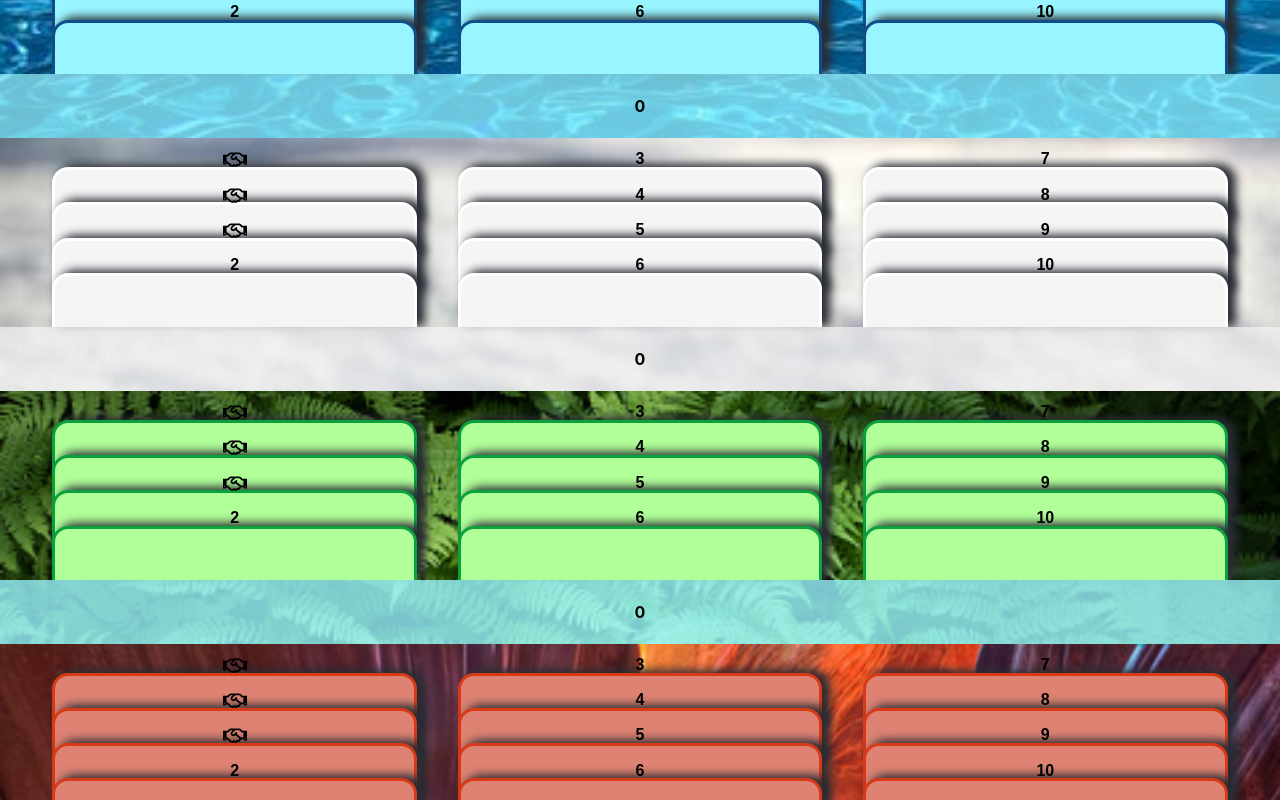
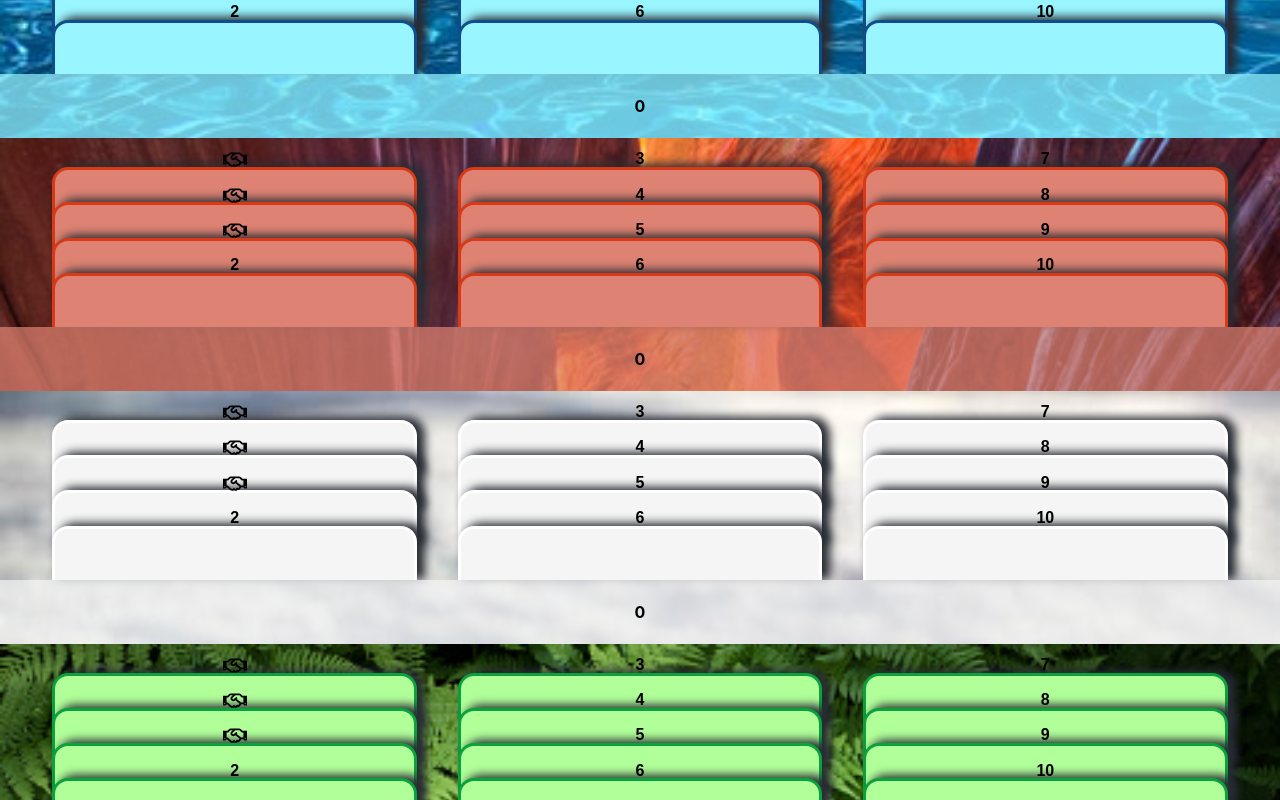
Before and after one commit to ella-jennings/cs50-final-project, a React (Create React App) app: page / in a window 1280 px wide. Shown: the part 500-1300 px from the top of the page. Built offline with nearby package versions, Linux system fonts and the light colour scheme.

Commit message:
refactor: pushed down responsibilities into react components rather than global state, some nice refactoring

```diff
--- a/src/components/card/card.jsx
+++ b/src/components/card/card.jsx
@@ -1,16 +1,15 @@
 import React from 'react';
-import {Deal} from '../../constants';
 import DealIcon from '../deal/deal';
 import './card.scss'
 
 const Card = (props) => {
     let className = props.selected === true ? "--selected" : "";
-    const value = props.value === Deal ? <DealIcon className={className}/> : props.value;
+    const cardValue = props.value.toString().includes("Deal") ? <DealIcon className={className}/> : props.value;
 
     return(
-        <button name={props.value} className={`card card_${props.colour} card${className}`} onClick={() => props.setAsSelected(props.reference)}>
+        <button name={props.value} className={`card card_${props.colour} card${className}`} onClick={() => props.setAsSelected(props.value)}>
             <span className={"value"}>
-                {value}
+                {cardValue}
             </span>
         </button>
     )
--- a/src/components/cities/cities.jsx
+++ b/src/components/cities/cities.jsx
@@ -1,61 +1,40 @@
-import React, {useState} from 'react';
+import React, {useState, useEffect} from 'react';
 import City from '../city/city.jsx'
 import './cities.scss';
-import {InitialCities, CityEnum} from '../../constants';
-import {CalculateScore} from '../helpers/calculator';
+import {InitialCities} from '../../constants';
 
 
 const Cities = () => {
-    const [cities, setCities] = useState(InitialCities)
-    const [total, setTotal] = useState(0);
+    const [cities, updateCities] = useState(InitialCities);
+    const [overallTotal, updateTotal] = useState(0);
 
-    const updateCardsForCity = (city, cardValue) => {
-      let update = {...cities};
-      update[city].cards[cardValue].selected = !update[city].cards[cardValue].selected
-      setCities(update);
-      calculateScore(city);
+    useEffect(() => {
       calculateTotal();
+    });
+
+    const calculateTotal = () => {
+      let newTotal = 0;
+      Object.keys(cities).map(city => newTotal = newTotal + cities[city]);
+      updateTotal(newTotal);
     }
 
-    const calculateScore = (city) => {
-      let update = {...cities};
-
-      let array = [];
-      const cardsForCity = update[city].cards;
-      for (var card in cardsForCity)
-      {
-          if(cardsForCity[card].selected){
-              array.push(cardsForCity[card].value);
-          }
-      }
-
-      update[city].total = CalculateScore(array);
-      setCities(update);
+    const updateCityTotal = (city, newTotal) => {
+        const updatedCities = {...cities};
+        updatedCities[city] = newTotal;
+        updateCities(updatedCities);
     }
 
-    const calculateTotal = () => {
-      let total = 0;
-      for (var city in cities)
-      {
-          total += cities[city].total;
-      }
-      setTotal(total);
+    const childProps = {
+      updateCityTotal: (city, newTotal) => updateCityTotal(city, newTotal),
+      updateTotal: (total) => updateTotal(total)
     }
 
-    const customProps = {
-      updateCardsForCity: (city ,cardValue) => updateCardsForCity(city, cardValue)
-    }
     return(
       <div>
         <div className={"cities"}>
-          <City {...cities[CityEnum.YELLOW]} {...customProps}/>
-          <City {...cities[CityEnum.BLUE]} {...customProps}/>
-          <City {...cities[CityEnum.WHITE]} {...customProps}/>
-          <City {...cities[CityEnum.GREEN]} {...customProps}/>
-          <City {...cities[CityEnum.RED]} {...customProps}/>
-          <City {...cities[CityEnum.PURPLE]} {...customProps}/>
+          {Object.keys(cities).map(cityColour => <City colour={cityColour} {...childProps}/>)}
         </div>
-        <p className="total total_score">Total Score: {total}</p>
+        <p className="total total_score">Total Score: {overallTotal}</p>
       </div>
     )
 }
--- a/src/components/city/city.jsx
+++ b/src/components/city/city.jsx
@@ -1,33 +1,46 @@
-import React from 'react';
-import Card from '../card/card.jsx'
+import React, {useState, useEffect} from 'react';
+import Card from '../card/card.jsx';
+import {InitialCards, CardOrder} from '../../constants';
+import {CalculateScore} from '../helpers/calculator';
 import './city.scss';
 
-const City = (props) => {
-    const className = `city_${props.colour}`;
-    let cards = props.cards;
+const City = ({colour, updateCityTotal}) => {
+    const [newTotal, setTotal] = useState(0);
+    const [cards, setCards] = useState(InitialCards);
+
+    useEffect(() => {
+        updateTotal();
+    // adding colour/function like it suggests actually cause an infinite loop
+    // eslint-disable-next-line react-hooks/exhaustive-deps
+    }, [cards])
+
+    const updateTotal = () => {
+        const selectedCards = [];
+        CardOrder.map(card => cards[card] && selectedCards.push(card))
+        const newTotal = CalculateScore(selectedCards);
+        setTotal(newTotal);
+        updateCityTotal(colour, newTotal);
+    }
+
+    const updateCards = (value) => {
+        const updatedCards = {...cards};
+        updatedCards[value] = !updatedCards[value];
+        setCards(updatedCards);
+    }
 
     const genericProps = {
-        setAsSelected: (cardValue) => props.updateCardsForCity(props.colour, cardValue),
-        colour: props.colour,
+        setAsSelected: (cardValue) => updateCards(cardValue),
+        colour: colour,
     }
 
     return (
-        <div className={`city_${props.colour} city`}>
+        <div className={`city_${colour} city`}>
             <div className={"cards"}>
-                <Card {...genericProps} {...cards.Deal1}/>
-                <Card {...genericProps} {...cards.Deal2}/>
-                <Card {...genericProps} {...cards.Deal3}/>
-                <Card {...genericProps} {...cards[2]}/>
-                <Card {...genericProps} {...cards[3]}/>
-                <Card {...genericProps} {...cards[4]}/>
-                <Card {...genericProps} {...cards[5]}/>
-                <Card {...genericProps} {...cards[6]}/>
-                <Card {...genericProps} {...cards[7]}/>
-                <Card {...genericProps} {...cards[8]}/>
-                <Card {...genericProps} {...cards[9]}/>
-                <Card {...genericProps} {...cards[10]}/>
+            {
+                CardOrder.map(card => <Card {...genericProps} value={card} selected={cards[card]}/>)
+            }
             </div>
-            <p className={`total total_${props.colour}`}>{props.total}</p>
+            <p className={`total total_${colour}`}>{newTotal}</p>
         </div>
     )
 }
--- a/src/components/helpers/calculator.js
+++ b/src/components/helpers/calculator.js
@@ -13,13 +13,12 @@ export const CalculateScore = (listOfValues) => {
         bonus = 20;
     }
     listOfValues.forEach(value => {
-        if(value !== Deal) {
-            score += value;
+        if(!value.toString().includes(Deal)) {
+            score += parseInt(value);
+        }
+        else {
+            multiplier++;
         }
     });
-
-    const dealCards = listOfValues.filter(value =>  value === Deal);
-    multiplier += dealCards.length;
-
     return (score * multiplier) + bonus;
 }
--- a/src/constants.js
+++ b/src/constants.js
@@ -9,100 +9,28 @@ export const CityEnum = {
 
 export const Deal = "Deal";
 
-export const GetInitialCards = () =>  {
-  return {
-    Deal1: {
-        selected: false,
-        value: Deal,
-        reference: "Deal1",
-    },
-    Deal2: {
-        selected: false,
-        value: Deal,
-        reference: "Deal2",
-    },
-    Deal3: {
-        selected: false,
-        value: Deal,
-        reference: "Deal3",
-    },
-    2: {
-        selected: false,
-        value: 2,
-        reference: 2,
-    },
-    3: {
-        selected: false,
-        value: 3,
-        reference: 3,
-    },
-    4: {
-        selected: false,
-        value: 4,
-        reference: 4,
-    },
-    5: {
-        selected: false,
-        value: 5,
-        reference: 5,
-    },
-    6: {
-        selected: false,
-        value: 6,
-        reference: 6,
-    },
-    7: {
-        selected: false,
-        value: 7,
-        reference: 7,
-    },
-    8: {
-        selected: false,
-        value: 8,
-        reference: 8,
-    },
-    9: {
-        selected: false,
-        value: 9,
-        reference: 9,
-    },
-    10: {
-        selected: false,
-        value: 10,
-        reference: 10,
-    },
-  }
-}
+export const InitialCards = {
+  "Deal1": false,
+  "Deal2": false,
+  "Deal3": false,
+  2: false,
+  3: false,
+  4: false,
+  5: false,
+  6: false,
+  7: false,
+  8: false,
+  9: false,
+  10: false
+};
+
+export const CardOrder = ["Deal1", "Deal2","Deal3", 2, 3, 4, 5, 6, 7, 8, 9, 10];
 
 export const InitialCities = {
-  [CityEnum.YELLOW]: {
-    cards: GetInitialCards(),
-    colour: CityEnum.YELLOW,
-    total: 0
-  },
-  [CityEnum.BLUE]: {
-    cards: GetInitialCards(),
-    colour: CityEnum.BLUE,
-    total: 0
-  },
-  [CityEnum.RED]: {
-    cards: GetInitialCards(),
-    colour: CityEnum.RED,
-    total: 0
-  },
-  [CityEnum.WHITE]: {
-    cards: GetInitialCards(),
-    colour: CityEnum.WHITE,
-    total: 0
-  },
-  [CityEnum.GREEN]: {
-    cards: GetInitialCards(),
-    colour: CityEnum.GREEN,
-    total: 0
-  },
-  [CityEnum.PURPLE]: {
-    cards: GetInitialCards(),
-    colour: CityEnum.PURPLE,
-    total: 0
-  }
+  [CityEnum.YELLOW]: 0,
+  [CityEnum.BLUE]: 0,
+  [CityEnum.RED]: 0,
+  [CityEnum.WHITE]: 0,
+  [CityEnum.GREEN]: 0,
+  [CityEnum.PURPLE]: 0
 }
```
Also changed, not shown: 1 other file (tests, documents, lock files or other folders).
